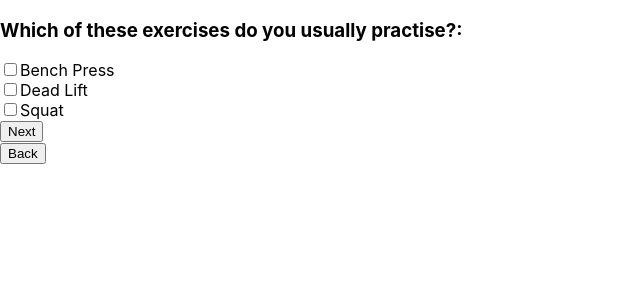
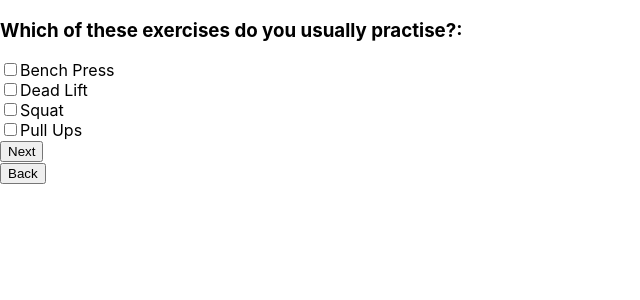
Before and after one commit to Alazib/gymWorkout, a React (Create React App) app: page /exercises in a window 1280 px wide. Shown: the top 300 px of the page, without its empty margins (0-640 px from the left). Built offline with nearby package versions, Linux system fonts and the light colour scheme; the HTML template or start-up script is replaced by a standard one.

Commit message:
exercise pull ups added

```diff
--- a/src/components/Exercises.js
+++ b/src/components/Exercises.js
@@ -135,6 +135,18 @@ function Exercises() {
             onChange={handleInputChange}
           ></Input>
         </div>
+        <div className="pull-ups">
+          <Input
+            htmlFor="Pull Ups"
+            title="Pull Ups"
+            id="pullUps"
+            name="Pull Ups"
+            type="checkbox"
+            value="Pull Ups"
+            checked={userExercisesId.includes("pullUps")}
+            onChange={handleInputChange}
+          ></Input>
+        </div>
         <button>Next</button>
       </form>
       <button onClick={goBack}>Back</button>
--- a/src/components/Summary.js
+++ b/src/components/Summary.js
@@ -48,6 +48,9 @@ function Summary() {
           {exercisesAndWeights.squat && (
             <div>Squat: {exercisesAndWeights.squat} kg</div>
           )}
+          {exercisesAndWeights.pullUps && (
+            <div>Squat: {exercisesAndWeights.pullUps} reps.</div>
+          )}
         </div>
       </div>
 
```
Also changed, not shown: 1 other file (tests, documents, lock files or other folders).
